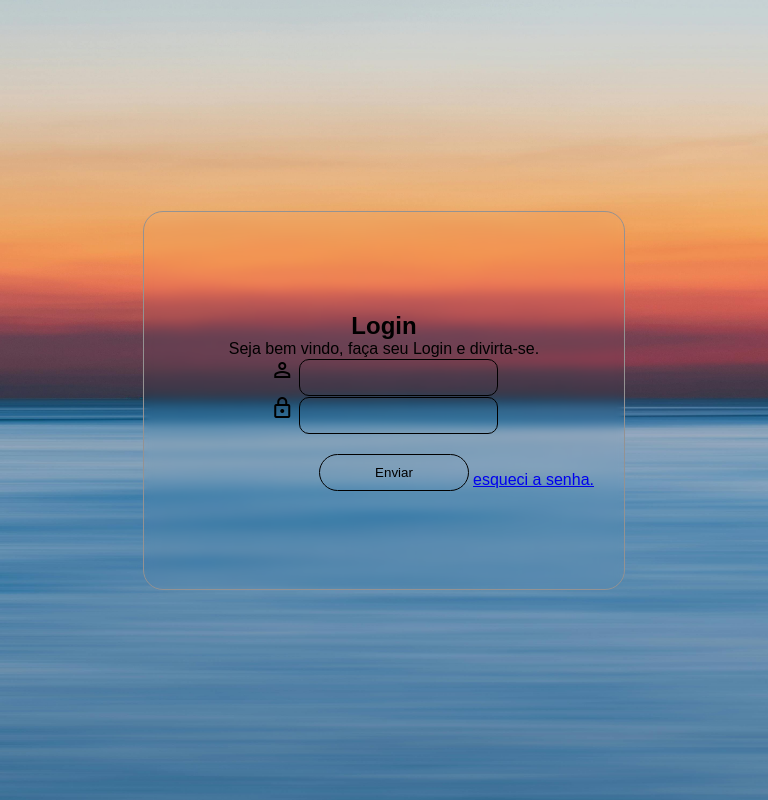
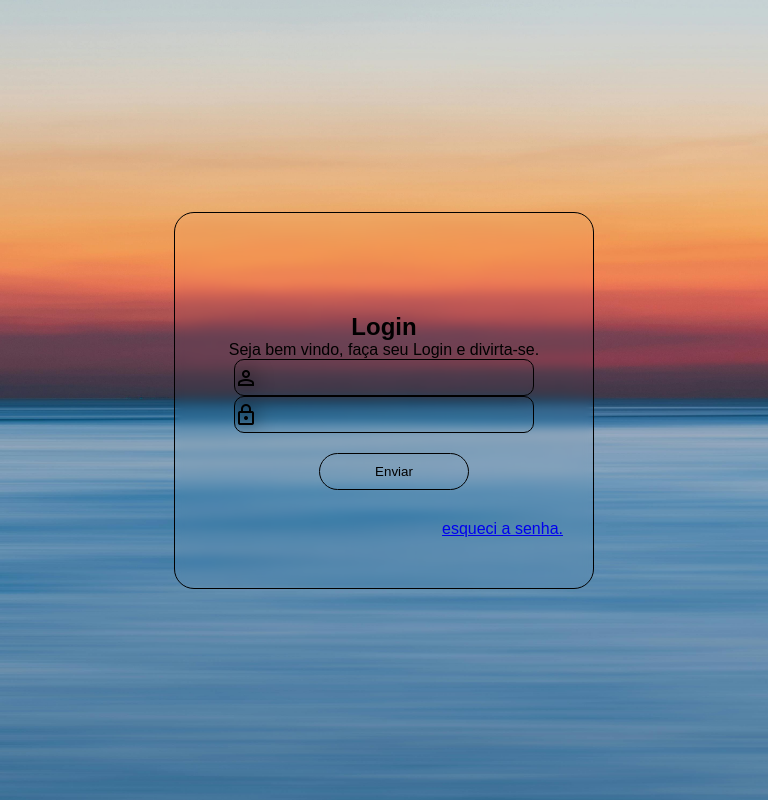
Before and after one commit to Adrian2389/projeto-login2, a plain HTML site: page index.html in a window 768 px wide. Drawn offline with nearby package versions, Linux system fonts and the light colour scheme.

Commit message:
correçoes

```diff
--- a/media-query.css
+++ b/media-query.css
@@ -3,5 +3,28 @@
     padding: 20px 30px;
     padding-top: 100px;
     padding-bottom: 100px;
+
    }
+
+
+   body {
+    height: 100vh;
+    width: 100vw;
+
+
+
+   }
+   .red input {
+    width: 300px;
+
+
+   }
+   span {
+    position: absolute;
+    transform: translateY(7px);
+   }
+.botao {
+    position: relative;
+    top: 50px;
 }
+}
--- a/style.css
+++ b/style.css
@@ -2,6 +2,7 @@
     margin: 0px;
     padding: 0px;
     font-family: Arial, Helvetica, sans-serif;
+    box-sizing: border-box;
 }
 body, html {
     background-color: lightblue;
@@ -22,7 +23,6 @@ main {
 
 
 
-
 }
 .botao {
     display: block;
@@ -36,7 +36,7 @@ section {
 section#login {
     width: 420px ;
     background: transparent;
-    border: 1px solid rgb(148, 146, 146);
+    border: 1px solid rgb(0, 0, 0);
     backdrop-filter: blur(5px);
     border-radius: 20px;
     padding: 80px 60px;
@@ -47,10 +47,11 @@ section h1 {
 }
 .red input {
     background: transparent;
-    backdrop-filter: blur(20px);
+    backdrop-filter: blur(10px);
     padding: 10px;
     border: 1px solid black;
     border-radius: 10px;
+
 }
 input[type=submit] {
     background: transparent;
```
